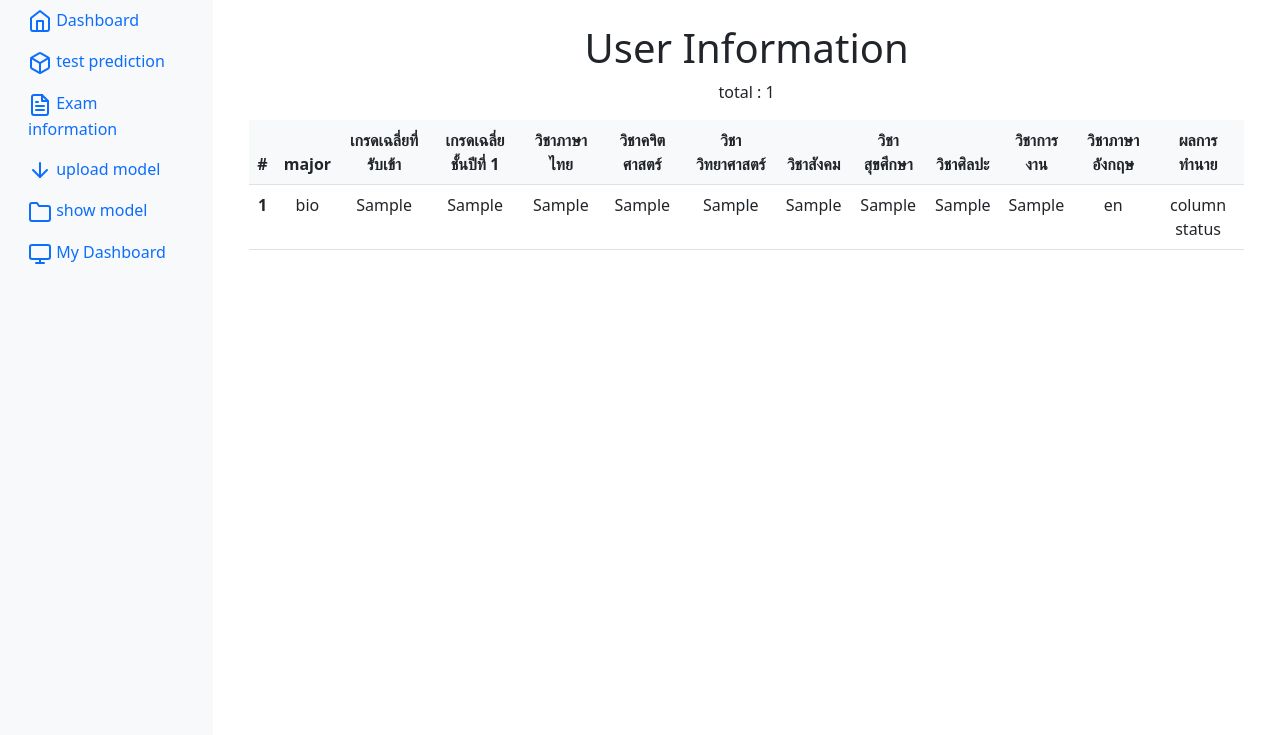
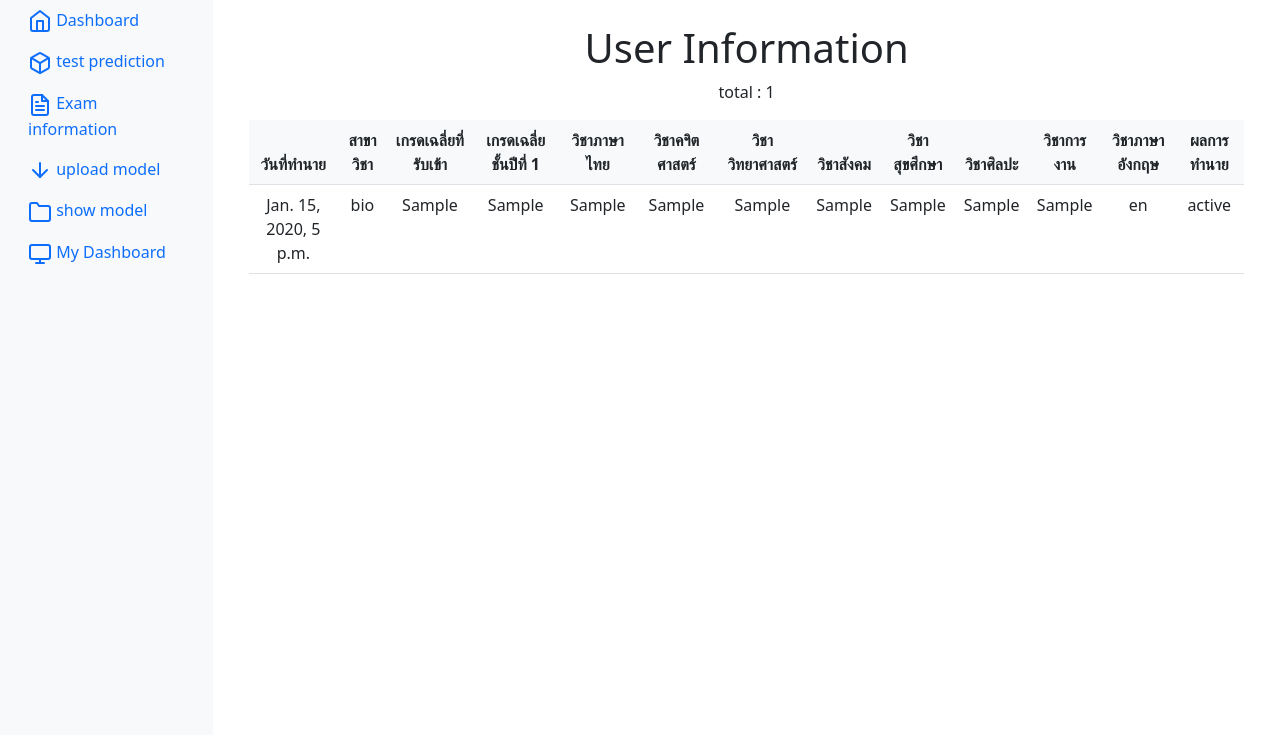
Before and after one commit to Noey10/final-project-II, a Django app: page /prediction/information in a window 1280 px wide. Shown: the part 68-803 px from the top of the page. Run offline with Django 4.2, Linux system fonts and the light colour scheme; a user stored in the database is signed in; tables that the repository leaves empty hold one stand-in row (values such as "Sample post"); some libraries are stand-ins or nearby versions.

Commit message:
update code save data  user input to DB

```diff
--- a/app_demo_model/views.py
+++ b/app_demo_model/views.py
@@ -38,7 +38,7 @@ def upload_applied_sci_model(request):
 @login_required
 def data_in_applied_sci(request):
     applied = AppliedScience.objects.all() #for all the records
-    print(applied)
+    # print(applied)
     total = applied.count()
     context={
       'applied':applied,
@@ -114,7 +114,7 @@ def upload_pure_sci_model(request):
 @login_required
 def data_in_pure_sci(request):
     pure = PureScience.objects.all() #for all the records
-    print(pure)
+    # print(pure)
     total = pure.count()
     print(total)
     context={
--- a/app_prediction/forms.py
+++ b/app_prediction/forms.py
@@ -5,7 +5,7 @@ class UserPredictForm(forms.ModelForm):
 
     class Meta:
         model = UserPredict
-        fields = ("major", "admission_grade", "gpa_year_1", "thai", "math", "sci", "society", "hygiene", "art", "career", "langues",)
+        fields = ("major", "admission_grade", "gpa_year_1", "thai", "math", "sci", "society", "hygiene", "art", "career", "langues")
         labels = {
             "major": "สาขา",
             "admission_grade": "เกรดเฉลี่ยรับเข้า",
--- a/app_prediction/templates/app_prediction/show_data_input.html
+++ b/app_prediction/templates/app_prediction/show_data_input.html
@@ -11,8 +11,8 @@
             <p> total : {{ total }} </p>
             <table class="table">
                 <thead class="bg-light">
-                    <th scope="col">#</th>
-                    <th scope="col">major</th>
+                    <th scope="col">วันที่ทำนาย</th>
+                    <th scope="col">สาขาวิชา</th>
                     <th scope="col">เกรดเฉลี่ยที่รับเข้า</th>
                     <th scope="col">เกรดเฉลี่ยชั้นปีที่ 1</th>
                     <th scope="col">วิชาภาษาไทย</th>
@@ -27,7 +27,7 @@
                 </thead>
                 <tbody>
                     <tr {% for i in data %}>
-                        <th scope="row">{{i.id}}</th>
+                        <td scope="row">{{i.predict_at}}</td>
                         <td>{{ i.major }}</td>
                         <td>{{ i.admission_grade }}</td>
                         <td>{{ i.gpa_year_1 }}</td>
@@ -39,7 +39,7 @@
                         <td>{{ i.art }}</td>
                         <td>{{ i.career }}</td>
                         <td>{{ i.langues }}</td>
-                        <td>column status</td>
+                        <td>{{ i.status }}</td>
                     </tr {% endfor %}>
                 </tbody>
             </table>
--- a/app_prediction/views.py
+++ b/app_prediction/views.py
@@ -2,7 +2,7 @@ from django.shortcuts import render
 from django.urls import reverse
 from django.http import HttpRequest, HttpResponseRedirect
 from django.contrib.auth.decorators import login_required
-from .models import UserPredict, UserAnswer
+from .models import UserPredict
 from .forms import UserPredictForm
 from app_demo_model.models import AppliedScience, HealthScience, PureScience
 import pandas as pd
@@ -38,315 +38,193 @@ def prediction(request):
         form = UserPredictForm(request.POST)
         major = request.POST.get('major')
         print(major)
+        grade_list = []
         #user input
         admission_grade = request.POST.get('admission_grade')
-        if float(admission_grade) == 4.00:
-            admission_grade = 'A'
-        elif float(admission_grade) < 4.00 and float(admission_grade) > 3.49:
-            admission_grade = 'B+'
-        elif float(admission_grade) < 3.50 and float(admission_grade) > 2.99:
-            admission_grade = 'B'
-        elif float(admission_grade) < 3.00 and float(admission_grade) > 2.49:
-            admission_grade = 'C+'
-        elif float(admission_grade) < 2.50 and float(admission_grade) > 1.99:
-            admission_grade = 'C'
-        elif float(admission_grade) < 2.00 and float(admission_grade) > 1.49:
-            admission_grade = 'D+'
-        elif float(admission_grade) < 1.50 and float(admission_grade) > 0.99:
-            admission_grade = 'D'
-        elif float(admission_grade) < 1.00:
-            admission_grade = 'F'
         gpa_year_1 = request.POST.get('gpa_year_1')
-        if float(gpa_year_1) == 4.00:
-            gpa_year_1 = 'A'
-        elif float(gpa_year_1) < 4.00 and float(gpa_year_1) > 3.49:
-            gpa_year_1 = 'B+'
-        elif float(gpa_year_1) < 3.50 and float(gpa_year_1) > 2.99:
-            gpa_year_1 = 'B'
-        elif float(gpa_year_1) < 3.00 and float(gpa_year_1) > 2.49:
-            gpa_year_1 = 'C+'
-        elif float(gpa_year_1) < 2.50 and float(gpa_year_1) > 1.99:
-            gpa_year_1 = 'C'
-        elif float(gpa_year_1) < 2.00 and float(gpa_year_1) > 1.49:
-            gpa_year_1 = 'D+'
-        elif float(gpa_year_1) < 1.50 and float(gpa_year_1) > 0.99:
-            gpa_year_1 = 'D'
-        elif float(gpa_year_1) < 1.00:
-            gpa_year_1 = 'F'
         thai = request.POST.get('thai')
-        if float(thai) == 4.00:
-            thai = 'A'
-        elif float(thai) < 4.00 and float(thai) > 3.49:
-            thai = 'B+'
-        elif float(thai) < 3.50 and float(thai) > 2.99:
-            thai = 'B'
-        elif float(thai) < 3.00 and float(thai) > 2.49:
-            thai = 'C+'
-        elif float(thai) < 2.50 and float(thai) > 1.99:
-            thai = 'C'
-        elif float(thai) < 2.00 and float(thai) > 1.49:
-            thai = 'D+'
-        elif float(thai) < 1.50 and float(thai) > 0.99:
-            thai = 'D'
-        elif float(thai) < 1.00:
-            thai = 'F'
         math = request.POST.get('math')
-        if float(math) == 4.00:
-            math = 'A'
-        elif float(math) < 4.00 and float(math) > 3.49:
-            math = 'B+'
-        elif float(math) < 3.50 and float(math) > 2.99:
-            math = 'B'
-        elif float(math) < 3.00 and float(math) > 2.49:
-            math = 'C+'
-        elif float(math) < 2.50 and float(math) > 1.99:
-            math = 'C'
-        elif float(math) < 2.00 and float(math) > 1.49:
-            math = 'D+'
-        elif float(math) < 1.50 and float(math) > 0.99:
-            math = 'D'
-        elif float(math) < 1.00:
-            math = 'F'
         sci = request.POST.get('sci')
-        if float(sci) == 4.00:
-            sci = 'A'
-        elif float(sci) < 4.00 and float(sci) > 3.49:
-            sci = 'B+'
-        elif float(sci) < 3.50 and float(sci) > 2.99:
-            sci = 'B'
-        elif float(sci) < 3.00 and float(sci) > 2.49:
-            sci = 'C+'
-        elif float(sci) < 2.50 and float(sci) > 1.99:
-            sci = 'C'
-        elif float(sci) < 2.00 and float(sci) > 1.49:
-            sci = 'D+'
-        elif float(sci) < 1.50 and float(sci) > 0.99:
-            sci = 'D'
-        elif float(sci) < 1.00:
-            sci = 'F'
         society = request.POST.get('society')
-        if float(society) == 4.00:
-            society = 'A'
-        elif float(society) < 4.00 and float(society) > 3.49:
-            society = 'B+'
-        elif float(society) < 3.50 and float(society) > 2.99:
-            society = 'B'
-        elif float(society) < 3.00 and float(society) > 2.49:
-            society = 'C+'
-        elif float(society) < 2.50 and float(society) > 1.99:
-            society = 'C'
-        elif float(society) < 2.00 and float(society) > 1.49:
-            society = 'D+'
-        elif float(society) < 1.50 and float(society) > 0.99:
-            society = 'D'
-        elif float(society) < 1.00:
-            society = 'F'
         hygiene = request.POST.get('hygiene')
-        if float(hygiene) == 4.00:
-            hygiene = 'A'
-        elif float(hygiene) < 4.00 and float(hygiene) > 3.49:
-            hygiene = 'B+'
-        elif float(hygiene) < 3.50 and float(hygiene) > 2.99:
-            hygiene = 'B'
-        elif float(hygiene) < 3.00 and float(hygiene) > 2.49:
-            hygiene = 'C+'
-        elif float(hygiene) < 2.50 and float(hygiene) > 1.99:
-            hygiene = 'C'
-        elif float(hygiene) < 2.00 and float(hygiene) > 1.49:
-            hygiene = 'D+'
-        elif float(hygiene) < 1.50 and float(hygiene) > 0.99:
-            hygiene = 'D'
-        elif float(hygiene) < 1.00:
-            hygiene = 'F'
         art = request.POST.get('art')
-        if float(art) == 4.00:
-            art = 'A'
-        elif float(art) < 4.00 and float(art) > 3.49:
-            art = 'B+'
-        elif float(art) < 3.50 and float(art) > 2.99:
-            art = 'B'
-        elif float(art) < 3.00 and float(art) > 2.49:
-            art = 'C+'
-        elif float(art) < 2.50 and float(art) > 1.99:
-            art = 'C'
-        elif float(art) < 2.00 and float(art) > 1.49:
-            art = 'D+'
-        elif float(art) < 1.50 and float(art) > 0.99:
-            art = 'D'
-        elif float(art) < 1.00:
-            art = 'F'
         career = request.POST.get('career')
-        if float(career) == 4.00:
-            career = 'A'
-        elif float(career) < 4.00 and float(career) > 3.49:
-            career = 'B+'
-        elif float(career) < 3.50 and float(career) > 2.99:
-            career = 'B'
-        elif float(career) < 3.00 and float(career) > 2.49:
-            career = 'C+'
-        elif float(career) < 2.50 and float(career) > 1.99:
-            career = 'C'
-        elif float(career) < 2.00 and float(career) > 1.49:
-            career = 'D+'
-        elif float(career) < 1.50 and float(career) > 0.99:
-            career = 'D'
-        elif float(career) < 1.00:
-            career = 'F'
         langues = request.POST.get('langues')
-        if float(langues) == 4.00:
-            langues = 'A'
-        elif float(langues) < 4.00 and float(langues) > 3.49:
-            langues = 'B+'
-        elif float(langues) < 3.50 and float(langues) > 2.99:
-            langues = 'B'
-        elif float(langues) < 3.00 and float(langues) > 2.49:
-            langues = 'C+'
-        elif float(langues) < 2.50 and float(langues) > 1.99:
-            langues = 'C'
-        elif float(langues) < 2.00 and float(langues) > 1.49:
-            langues = 'D+'
-        elif float(langues) < 1.50 and float(langues) > 0.99:
-            langues = 'D'
-        elif float(langues) < 1.00:
-            langues = 'F'
+        grade_list.append(admission_grade)
+        grade_list.append(gpa_year_1)
+        grade_list.append(thai)
+        grade_list.append(math)
+        grade_list.append(sci)
+        grade_list.append(society)
+        grade_list.append(hygiene)
+        grade_list.append(art)
+        grade_list.append(career)
+        grade_list.append(langues)
+        new_grades = []
+        for i in grade_list:
+            if float(i) == 4.00:
+                i = 'A'
+            elif float(i) < 4.00 and float(i) > 3.49:
+                i = 'B+'
+            elif float(i) < 3.50 and float(i) > 2.99:
+                i = 'B'
+            elif float(i) < 3.00 and float(i) > 2.49:
+                i = 'C+'
+            elif float(i) < 2.50 and float(i) > 1.99:
+                i = 'C'
+            elif float(i) < 2.00 and float(i) > 1.49:
+                i = 'D+'
+            elif float(i) < 1.50 and float(i) > 0.99:
+                i = 'D'
+            elif float(i) < 1.00:
+                i = 'F'
+            new_grades.append(i)
+        print(new_grades)
+        #create data frame for data user input
+        my_dict = {
+            'major': major,
+            'admission_grade': new_grades[0],
+            'gpa_year_1': new_grades[1],
+            'thai': new_grades[2],
+            'math': new_grades[3],
+            'sci': new_grades[4],
+            'society': new_grades[5],
+            'hygiene': new_grades[6],
+            'art': new_grades[7],
+            'career': new_grades[8],
+            'langues': new_grades[9]
+        }
+        df_new = pd.DataFrame([my_dict])
+
         if form.is_valid():
-            user_input: UserPredict = form.save(commit=False)
+            user_input= form.save(commit=False)
             user_input.user = request.user
+
+            #โค้ดทำนาย
+            if major == 'DSSI' or major == 'ICT' or major == 'polymer':
+                print("เรียกโมเดล Applied Science มาใช้จ้า")
+                applied = AppliedScience.objects.all().values()#read data in Applied Science
+                df = pd.DataFrame(applied)#crate data frame
+                #แบ่งข้อมูล X, y
+                X = df.iloc[:, 1:-1]
+                y = df.iloc[:, -1:]
+
+                categories_feature = ['major', 'admission_grade', 'gpa_year_1', 'thai', 'math', 'sci', 'society', 'hygiene', 'art', 'career', 'langues']
+                categories_transforms = Pipeline(steps=[
+                    # ('Impure', SimpleImputer(strategy='constant', fill_value='missing')),
+                    ('OneHotEncoder', OneHotEncoder(handle_unknown='ignore'))
+                ])
+                #เตรียมข้อมูล เอา col ที่เป็น เป็นสตริงมาทำ One hot encoder
+                preprocessor = ColumnTransformer(remainder='passthrough',
+                    transformers=[
+                        ('catagories', categories_transforms, categories_feature )
+                    ]
+                )
+                #ทำ pipeline และทำ decision tree กำหนดความลึกเป็น 6
+                pipe = Pipeline(steps=[
+                    ('prep', preprocessor),
+                    ('tree', DecisionTreeClassifier(max_depth=6))
+                ])
+                # pipe = make_pipeline(prep2, DecisionTreeClassifier(max_depth=6))
+                cv_data = cross_validate(pipe, X, y, cv=10)#ทำ cross validation 10 ครั้ง
+
+                # print(cv_data['test_score'])#ดูเปอร์เซ็นต์ความถูกต้องของแต่ละรอบที่ทำ cross validation
+                acc = cv_data['test_score'].mean()
+                acc2 = round(acc*100, 2)
+                print(cv_data['test_score'].mean())
+
+                pipe.fit(X, y)#model
+                result = pipe.predict(df_new)#predict
+                result2 = result[0]
+                print(result2)
+                #return render(request, 'app_prediction/prediction_result.html', {'result': result2, 'acc': acc2})
+
+            elif major == 'safety'or major == 'enviSci':
+                print("เรียกโมเดล Health Science มาใช้จ้า")
+                health = HealthScience.objects.all().values()#read data in Applied Science
+                df = pd.DataFrame(health)#crate data frame
+                X = df.iloc[:, 1:-1]
+                y = df.iloc[:, -1:]
+
+                categories_feature = ['major', 'admission_grade', 'gpa_year_1', 'thai', 'math', 'sci', 'society', 'hygiene', 'art', 'career', 'langues']
+                categories_transforms = Pipeline(steps=[
+                    # ('Impure', SimpleImputer(strategy='constant', fill_value='missing')),
+                    ('OneHotEncoder', OneHotEncoder(handle_unknown='ignore'))
+                ])
+                #เตรียมข้อมูล เอา col ที่เป็น เป็นสตริงมาทำ One hot encoder
+                preprocessor = ColumnTransformer(remainder='passthrough',
+                    transformers=[
+                        ('catagories', categories_transforms, categories_feature )
+                    ]
+                )
+                #ทำ pipeline และทำ decision tree กำหนดความลึกเป็น 6
+                pipe = Pipeline(steps=[
+                    ('prep', preprocessor),
+                    ('tree', DecisionTreeClassifier(max_depth=6))
+                ])
+                # pipe = make_pipeline(prep2, DecisionTreeClassifier(max_depth=6))
+                cv_data = cross_validate(pipe, X, y, cv=10)#ทำ cross validation 10 ครั้ง
+
+                # print(cv_data['test_score'])#ดูเปอร์เซ็นต์ความถูกต้องของแต่ละรอบที่ทำ cross validation
+                acc = cv_data['test_score'].mean()
+                acc2 = round(acc*100, 2)
+                print(cv_data['test_score'].mean())
+
+                pipe.fit(X, y)#model
+                result = pipe.predict(df_new)#predict
+                result2 = result[0]
+                print(result2)
+                #return render(request, 'app_prediction/prediction_result.html', {'result': result2, 'acc': acc2})
+
+            elif major == 'math'or major == 'bio' or major == 'microBio' or major == 'physics' or major == 'chemi':
+                print("เรียกโมเดล Pure Science มาใช้จ้า")
+                pure = PureScience.objects.all().values()#read data in Applied Science
+                df = pd.DataFrame(pure)#crate data frame
+                X = df.iloc[:, 1:-1]
+                y = df.iloc[:, -1:]
+
+                categories_feature = ['major', 'admission_grade', 'gpa_year_1', 'thai', 'math', 'sci', 'society', 'hygiene', 'art', 'career', 'langues']
+                categories_transforms = Pipeline(steps=[
+                    # ('Impure', SimpleImputer(strategy='constant', fill_value='missing')),
+                    ('OneHotEncoder', OneHotEncoder(handle_unknown='ignore'))
+                ])
+                #เตรียมข้อมูล เอา col ที่เป็น เป็นสตริงมาทำ One hot encoder
+                preprocessor = ColumnTransformer(remainder='passthrough',
+                    transformers=[
+                        ('catagories', categories_transforms, categories_feature )
+                    ]
+                )
+                #ทำ pipeline และทำ decision tree กำหนดความลึกเป็น 6
+                pipe = Pipeline(steps=[
+                    ('prep', preprocessor),
+                    ('tree', DecisionTreeClassifier(max_depth=6))
+                ])
+                # pipe = make_pipeline(prep2, DecisionTreeClassifier(max_depth=6))
+                cv_data = cross_validate(pipe, X, y, cv=10)#ทำ cross validation 10 ครั้ง
+
+                # print(cv_data['test_score'])#ดูเปอร์เซ็นต์ความถูกต้องของแต่ละรอบที่ทำ cross validation
+                acc = cv_data['test_score'].mean()
+                acc2 = round(acc*100, 2)
+                print(cv_data['test_score'].mean())
+
+                pipe.fit(X, y)#model
+                result = pipe.predict(df_new)#predict
+                result2 = result[0]
+                print(result2)
+                # result3 = request.get(result2)
+                #return render(request, 'app_prediction/prediction_result.html', {'result': result2, 'acc': acc2})
+
+            user_input.status = result2
             user_input.save()
-        #create data frame for data user input
-        df_new = pd.DataFrame({
-            'major': [major],
-            'admission_grade': [admission_grade],
-            'gpa_year_1': [gpa_year_1],
-            'thai': [thai],
-            'math': [math],
-            'sci': [sci],
-            'society': [society],
-            'hygiene': [hygiene],
-            'art': [art],
-            'career': [career],
-            'langues': [langues]
-        })
-
-        if major == 'DSSI' or major == 'ICT' or major == 'polymer':
-            print("เรียกโมเดล Applied Science มาใช้จ้า")
-            applied = AppliedScience.objects.all().values()#read data in Applied Science
-            df = pd.DataFrame(applied)#crate data frame
-            #แบ่งข้อมูล X, y
-            X = df.iloc[:, 1:-1]
-            y = df.iloc[:, -1:]
-
-            categories_feature = ['major', 'admission_grade', 'gpa_year_1', 'thai', 'math', 'sci', 'society', 'hygiene', 'art', 'career', 'langues']
-            categories_transforms = Pipeline(steps=[
-                # ('Impure', SimpleImputer(strategy='constant', fill_value='missing')),
-                ('OneHotEncoder', OneHotEncoder(handle_unknown='ignore'))
-            ])
-            #เตรียมข้อมูล เอา col ที่เป็น เป็นสตริงมาทำ One hot encoder
-            preprocessor = ColumnTransformer(remainder='passthrough',
-                transformers=[
-                    ('catagories', categories_transforms, categories_feature )
-                ]
-            )
-            #ทำ pipeline และทำ decision tree กำหนดความลึกเป็น 6
-            pipe = Pipeline(steps=[
-                ('prep', preprocessor),
-                ('tree', DecisionTreeClassifier(max_depth=6))
-            ])
-            # pipe = make_pipeline(prep2, DecisionTreeClassifier(max_depth=6))
-            cv_data = cross_validate(pipe, X, y, cv=10)#ทำ cross validation 10 ครั้ง
-
-            print(cv_data['test_score'])#ดูเปอร์เซ็นต์ความถูกต้องของแต่ละรอบที่ทำ cross validation
-            acc = cv_data['test_score'].mean()
-            acc2 = round(acc*100, 2)
-            print(cv_data['test_score'].mean())
-
-            pipe.fit(X, y)#model
-            result = pipe.predict(df_new)#predict
-            result2 = result[0]
-            return render(request, 'app_prediction/prediction_result.html', {'result': result2, 'acc': acc2})
-
-        elif major == 'safety'or major == 'enviSci':
-            print("เรียกโมเดล Health Science มาใช้จ้า")
-            health = HealthScience.objects.all().values()#read data in Applied Science
-            df = pd.DataFrame(health)#crate data frame
-            X = df.iloc[:, 1:-1]
-            y = df.iloc[:, -1:]
-
-            categories_feature = ['major', 'admission_grade', 'gpa_year_1', 'thai', 'math', 'sci', 'society', 'hygiene', 'art', 'career', 'langues']
-            categories_transforms = Pipeline(steps=[
-                # ('Impure', SimpleImputer(strategy='constant', fill_value='missing')),
-                ('OneHotEncoder', OneHotEncoder(handle_unknown='ignore'))
-            ])
-            #เตรียมข้อมูล เอา col ที่เป็น เป็นสตริงมาทำ One hot encoder
-            preprocessor = ColumnTransformer(remainder='passthrough',
-                transformers=[
-                    ('catagories', categories_transforms, categories_feature )
-                ]
-            )
-            #ทำ pipeline และทำ decision tree กำหนดความลึกเป็น 6
-            pipe = Pipeline(steps=[
-                ('prep', preprocessor),
-                ('tree', DecisionTreeClassifier(max_depth=6))
-            ])
-            # pipe = make_pipeline(prep2, DecisionTreeClassifier(max_depth=6))
-            cv_data = cross_validate(pipe, X, y, cv=10)#ทำ cross validation 10 ครั้ง
-
-            print(cv_data['test_score'])#ดูเปอร์เซ็นต์ความถูกต้องของแต่ละรอบที่ทำ cross validation
-            acc = cv_data['test_score'].mean()
-            acc2 = round(acc*100, 2)
-            print(cv_data['test_score'].mean())
-
-            pipe.fit(X, y)#model
-            result = pipe.predict(df_new)#predict
-            result2 = result[0]
-            return render(request, 'app_prediction/prediction_result.html', {'result': result2, 'acc': acc2})
-
-        elif major == 'math'or major == 'bio' or major == 'microBio' or major == 'physics' or major == 'chemi':
-            print("เรียกโมเดล Pure Science มาใช้จ้า")
-            pure = PureScience.objects.all().values()#read data in Applied Science
-            df = pd.DataFrame(pure)#crate data frame
-            X = df.iloc[:, 1:-1]
-            y = df.iloc[:, -1:]
-
-            categories_feature = ['major', 'admission_grade', 'gpa_year_1', 'thai', 'math', 'sci', 'society', 'hygiene', 'art', 'career', 'langues']
-            categories_transforms = Pipeline(steps=[
-                # ('Impure', SimpleImputer(strategy='constant', fill_value='missing')),
-                ('OneHotEncoder', OneHotEncoder(handle_unknown='ignore'))
-            ])
-            #เตรียมข้อมูล เอา col ที่เป็น เป็นสตริงมาทำ One hot encoder
-            preprocessor = ColumnTransformer(remainder='passthrough',
-                transformers=[
-                    ('catagories', categories_transforms, categories_feature )
-                ]
-            )
-            #ทำ pipeline และทำ decision tree กำหนดความลึกเป็น 6
-            pipe = Pipeline(steps=[
-                ('prep', preprocessor),
-                ('tree', DecisionTreeClassifier(max_depth=6))
-            ])
-            # pipe = make_pipeline(prep2, DecisionTreeClassifier(max_depth=6))
-            cv_data = cross_validate(pipe, X, y, cv=10)#ทำ cross validation 10 ครั้ง
-
-            print(cv_data['test_score'])#ดูเปอร์เซ็นต์ความถูกต้องของแต่ละรอบที่ทำ cross validation
-            acc = cv_data['test_score'].mean()
-            acc2 = round(acc*100, 2)
-            print(cv_data['test_score'].mean())
-
-            pipe.fit(X, y)#model
-            result = pipe.predict(df_new)#predict
-            result2 = result[0]
-            return render(request, 'app_prediction/prediction_result.html', {'result': result, 'acc': acc2})
-
-        else:
-            print("ไม่เข้าเงื่อนไข")
-    return render(request, 'app_prediction/prediction_result.html')
+            print('save success')
+    return render(request, 'app_prediction/prediction_result.html', {'result': result2, 'acc': acc2})
 
 
 @login_required
 def information(request):
     data = UserPredict.objects.all()
     total = data.count()
-    print(total)
+    print('total = ', total)
     context={
       'data': data,
       'total': total,
--- a/test_project/settings.py
+++ b/test_project/settings.py
@@ -82,7 +82,7 @@ WSGI_APPLICATION = 'test_project.wsgi.application'
 DATABASES = {
     'default': {
         'ENGINE': 'django.db.backends.mysql',
-        'NAME': 'db_project',
+        'NAME': 'test',
         'USER': 'root',
         'PASSWORD': 'jlfA4434',
         'HOST': 'localhost',
```
Also changed, not shown: app_prediction/models.py (+4 -3 lines), app_prediction/migrations/0001_initial.py, app_prediction/migrations/0002_rename_name_useranswer_predict.py (deleted).
